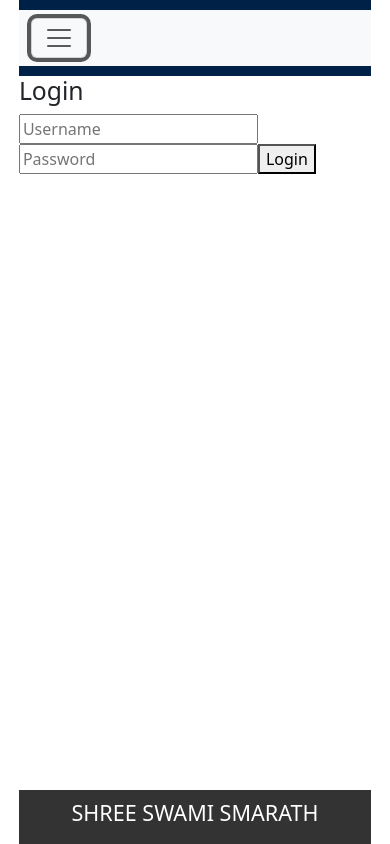
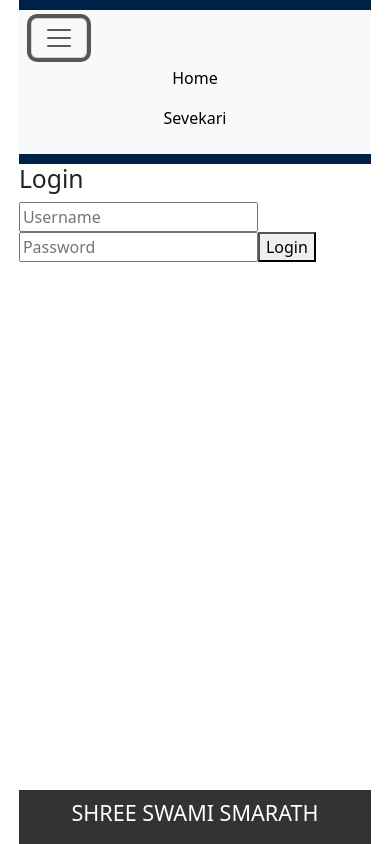
Before and after one commit to ashishvade/ReactApp, a React (Create React App) app: page /login in a window 390 px wide. Both pictures are taken after a click on the button "Toggle navigation". Built offline with nearby package versions, Linux system fonts and the light colour scheme.

Commit message:
last changes

```diff
--- a/src/componant/AllUser.css
+++ b/src/componant/AllUser.css
@@ -65,6 +65,8 @@
     padding: 20px;
     border-radius: 5px;
     position: relative;
+    max-width: 90%; /* Adjust max-width for smaller screens */
+    width: 300px;
   }
 
   .close-btn {
--- a/src/componant/Header.jsx
+++ b/src/componant/Header.jsx
@@ -1,4 +1,4 @@
-import React from 'react'
+import React , { useState } from 'react'
 import { Link } from 'react-router-dom'
 import Logout from './Logout';
 const headerStyle = {
@@ -11,20 +11,27 @@ function Header() {
 
     const isAuth = localStorage.getItem('auth') === 'true';
 
+    const [isOpen, setIsOpen] = useState(false);
 
+    const toggleNavbar = () => {
+      setIsOpen(!isOpen);
+    };
 
     return (
         <div className='text-center' style={headerStyle}>
             <nav class="navbar navbar-expand-lg bg-body-tertiary" >
                 <div class="container-fluid">
                     {/* <a class="navbar-brand" href="#">Navbar</a> */}
-                    <button class="navbar-toggler" type="button" data-bs-toggle="collapse" data-bs-target="#navbarSupportedContent" aria-controls="navbarSupportedContent" aria-expanded="false" aria-label="Toggle navigation">
+                    <button class="navbar-toggler" type="button"onClick={toggleNavbar}
+          aria-controls="navbarSupportedContent"
+          aria-expanded={isOpen ? "true" : "false"}
+          aria-label="Toggle navigation">
                         <span class="navbar-toggler-icon"></span>
                     </button>
-                    <div class="collapse navbar-collapse" id="navbarSupportedContent">
+                    <div class={`collapse navbar-collapse ${isOpen ? 'show' : ''}`} id="navbarSupportedContent">
                         <ul class="navbar-nav me-auto mb-2 mb-lg-0">
                             <li class="nav-item">
-                                <Link Link class="nav-link active" aria-current="page" to="/home">Home</Link>
+                                <Link  class="nav-link active" aria-current="page" to="/home">Home</Link>
                             </li>
                             {/* <li class="nav-item">
                                 <Link Link class="nav-link active" aria-current="page" to="/aboutus">AboutUs</Link>
@@ -33,7 +40,7 @@ function Header() {
                                 <Link Link class="nav-link active" aria-current="page" to="/signup">SignUp</Link>
                             </li> */}
                             <li class="nav-item">
-                                <Link Link class="nav-link active" aria-current="page" to="/sevekari">Sevekari</Link>
+                                <Link  class="nav-link active" aria-current="page" to="/sevekari">Sevekari</Link>
                             </li>
                             {/* {isAuth && <li class="nav=item"><Link  class="nav-link active" aria-current="page" to="/sevekari">Sevekari</Link></li>} */}
                             {isAuth && <li><Logout /></li>}
```
